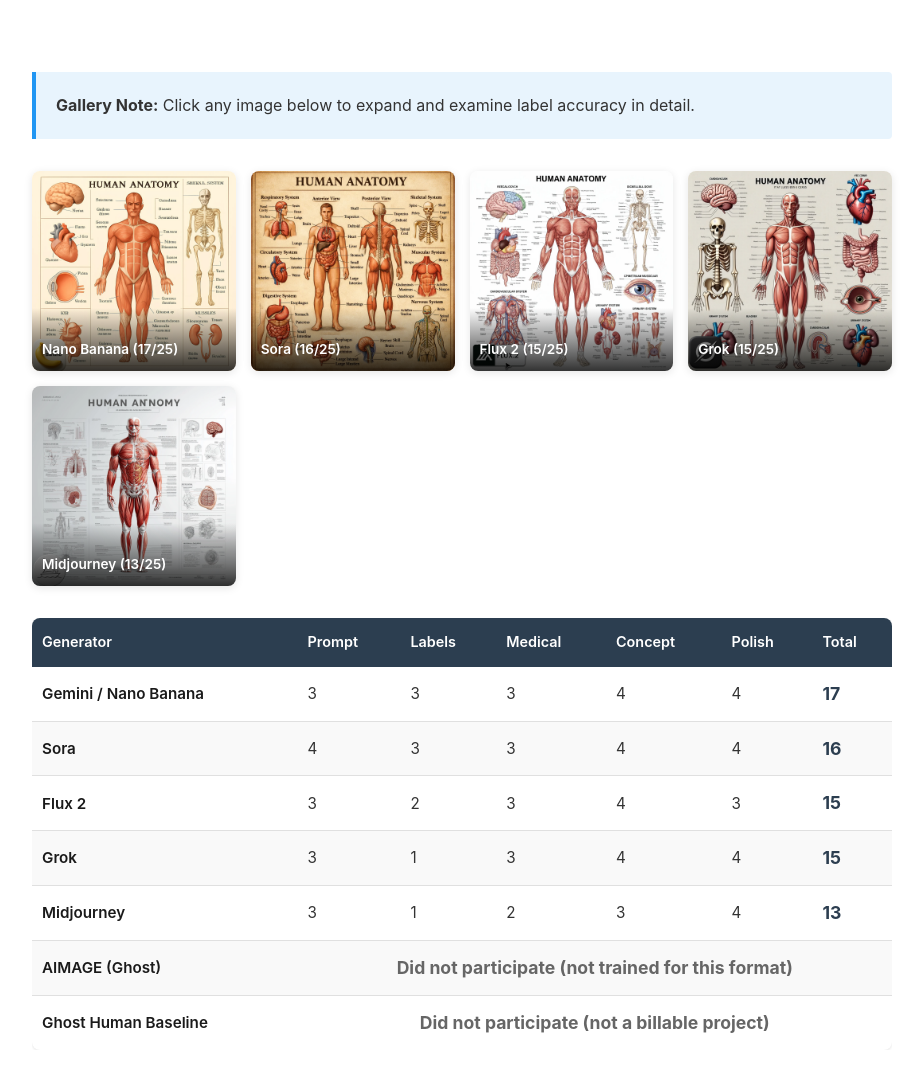
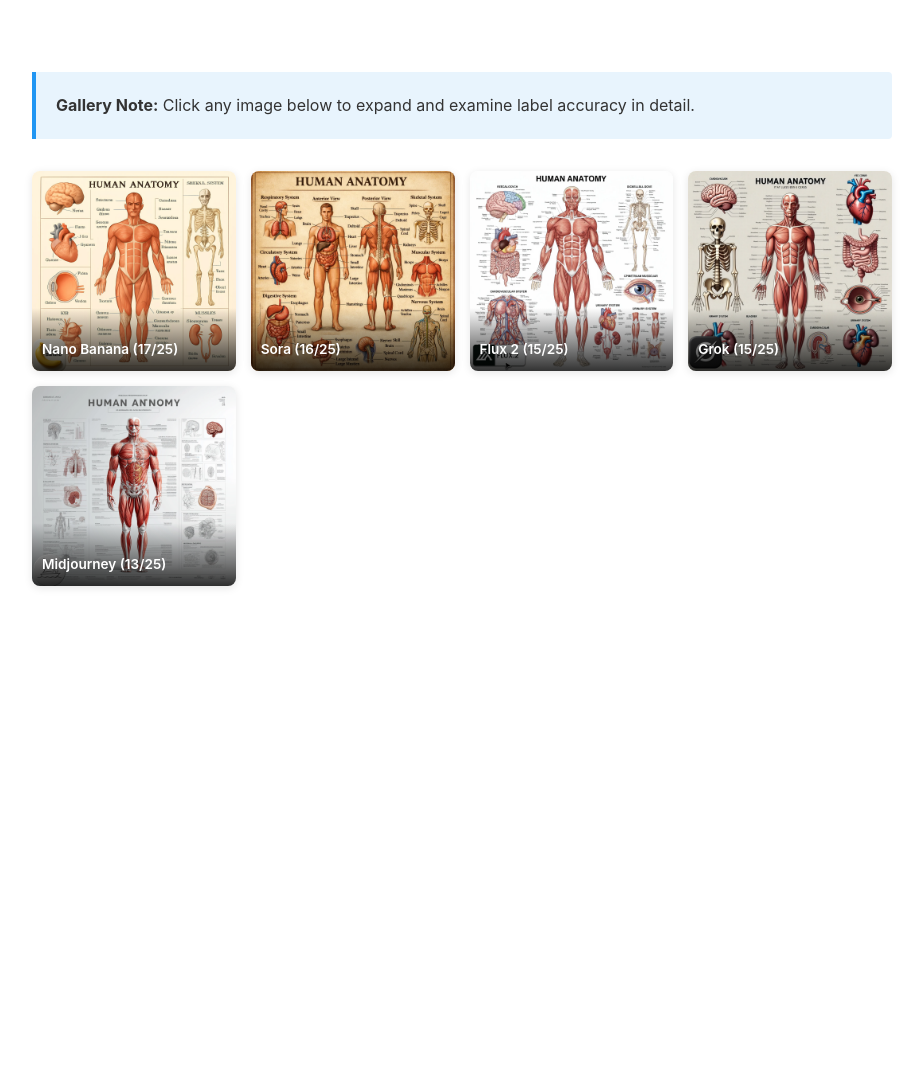
Before and after one commit to hsether/Test0, a plain HTML site: page index.html in a window 1280 px wide. Shown: the whole page, without its empty margins (178-1101 px from the left). After the commit the page ends 800 px from the top, so only its background shows below. Drawn offline with Linux system fonts and the light colour scheme.

Commit message:
Update index.html

```diff
--- a/index.html
+++ b/index.html
@@ -3,10 +3,9 @@
 <head>
   <meta charset="UTF-8" />
   <meta name="viewport" content="width=device-width, initial-scale=1.0" />
-  <title>Test 0 Results Section Only</title>
+  <title>Test 0 — Gallery Only</title>
 
   <style>
-    /* --- Only the styles needed for this section (from original) --- */
     * { margin: 0; padding: 0; box-sizing: border-box; }
     body {
       font-family: -apple-system, BlinkMacSystemFont, 'Segoe UI', Roboto, Oxygen, Ubuntu, Cantarell, sans-serif;
@@ -20,7 +19,7 @@
       padding: 40px 20px;
     }
 
-    /* Info Box */
+    /* Gallery note */
     .info-box {
       background: #e8f4fd;
       border-left: 4px solid #2196F3;
@@ -66,51 +65,13 @@
       font-weight: 600;
     }
 
-    /* Score Table */
-    .score-table-container {
-      margin: 2em 0;
-      overflow-x: auto;
-    }
-    .score-table {
-      width: 100%;
-      border-collapse: collapse;
-      background: #fff;
-      box-shadow: 0 1px 3px rgba(0,0,0,0.1);
-      border-radius: 8px;
-      overflow: hidden;
-    }
-    .score-table th {
-      background: #2c3e50;
-      color: #fff;
-      padding: 12px 10px;
-      text-align: left;
-      font-weight: 600;
-      font-size: 0.9em;
-    }
-    .score-table td {
-      padding: 12px 10px;
-      border-bottom: 1px solid #e0e0e0;
-      font-size: 0.95em;
-    }
-    .score-table tr:last-child td { border-bottom: none; }
-    .score-table tr:nth-child(even) { background: #f9f9f9; }
-    .score-table tr:hover { background: #f5f5f5; }
-    .score-table td:first-child {
-      font-weight: 600;
-      color: #1a1a1a;
-    }
-    .score-table td:last-child {
-      font-weight: 700;
-      color: #2c3e50;
-      font-size: 1.1em;
-    }
-
     /* Lightbox */
     .lightbox {
       display: none;
       position: fixed;
-      top: 0; left: 0;
-      width: 100%; height: 100%;
+      inset: 0;
+      width: 100%;
+      height: 100%;
       background: rgba(0,0,0,0.95);
       z-index: 9999;
       justify-content: center;
@@ -118,6 +79,7 @@
       padding: 20px;
     }
     .lightbox.active { display: flex; }
+
     .lightbox-content {
       max-width: 90%;
       max-height: 90%;
@@ -154,14 +116,10 @@
       font-size: 1.1em;
     }
 
-    /* Responsive (from original) */
     @media (max-width: 768px) {
       .image-gallery {
         grid-template-columns: repeat(auto-fit, minmax(150px, 1fr));
         gap: 10px;
-      }
-      .score-table th, .score-table td {
-        padding: 8px 6px;
       }
     }
   </style>
@@ -170,12 +128,10 @@
 <body>
   <div class="blog-container">
 
-    <!-- Gallery note -->
     <div class="info-box">
       <strong>Gallery Note:</strong> Click any image below to expand and examine label accuracy in detail.
     </div>
 
-    <!-- Gallery -->
     <div class="image-gallery">
       <div class="gallery-item" onclick="openLightbox('test0-nano')">
         <img src="images/test0-nanobanana.webp" alt="Nano Banana Anatomy Poster">
@@ -202,79 +158,6 @@
         <div class="gallery-label">Midjourney (13/25)</div>
       </div>
     </div>
-
-    <!-- Score table -->
-    <div class="score-table-container">
-      <table class="score-table">
-        <thead>
-          <tr>
-            <th>Generator</th>
-            <th>Prompt</th>
-            <th>Labels</th>
-            <th>Medical</th>
-            <th>Concept</th>
-            <th>Polish</th>
-            <th>Total</th>
-          </tr>
-        </thead>
-        <tbody>
-          <tr>
-            <td>Gemini / Nano Banana</td>
-            <td>3</td>
-            <td>3</td>
-            <td>3</td>
-            <td>4</td>
-            <td>4</td>
-            <td><strong>17</strong></td>
-          </tr>
-          <tr>
-            <td>Sora</td>
-            <td>4</td>
-            <td>3</td>
-            <td>3</td>
-            <td>4</td>
-            <td>4</td>
-            <td><strong>16</strong></td>
-          </tr>
-          <tr>
-            <td>Flux 2</td>
-            <td>3</td>
-            <td>2</td>
-            <td>3</td>
-            <td>4</td>
-            <td>3</td>
-            <td><strong>15</strong></td>
-          </tr>
-          <tr>
-            <td>Grok</td>
-            <td>3</td>
-            <td>1</td>
-            <td>3</td>
-            <td>4</td>
-            <td>4</td>
-            <td><strong>15</strong></td>
-          </tr>
-          <tr>
-            <td>Midjourney</td>
-            <td>3</td>
-            <td>1</td>
-            <td>2</td>
-            <td>3</td>
-            <td>4</td>
-            <td><strong>13</strong></td>
-          </tr>
-          <tr>
-            <td>AIMAGE (Ghost)</td>
-            <td colspan="6" style="text-align:center; color:#666;">Did not participate (not trained for this format)</td>
-          </tr>
-          <tr>
-            <td>Ghost Human Baseline</td>
-            <td colspan="6" style="text-align:center; color:#666;">Did not participate (not a billable project)</td>
-          </tr>
-        </tbody>
-      </table>
-    </div>
-
   </div>
 
   <!-- Lightbox -->
@@ -287,7 +170,6 @@
   </div>
 
   <script>
-    // Lightbox data (Test 0 only) – matches original behavior :contentReference[oaicite:1]{index=1}
     const lightboxData = {
       'test0-nano': { src: 'images/test0-nanobanana.webp', caption: 'Nano Banana Anatomy Poster (17/25)' },
       'test0-sora': { src: 'images/test0-sora.webp', caption: 'Sora Anatomy Poster (16/25)' },
@@ -317,11 +199,12 @@
       document.body.style.overflow = 'auto';
     }
 
-    // Escape key closes lightbox (same as original) :contentReference[oaicite:2]{index=2}
     document.addEventListener('keydown', function(e) {
       if (e.key === 'Escape') closeLightbox();
     });
   </script>
-<script src="https://cdn.jsdelivr.net/npm/iframe-resizer@4.3.9/js/iframeResizer.contentWindow.min.js"></script>
+
+  <!-- Keep if embedded in an iframe -->
+  <script src="https://cdn.jsdelivr.net/npm/iframe-resizer@4.3.9/js/iframeResizer.contentWindow.min.js"></script>
 </body>
 </html>
```
